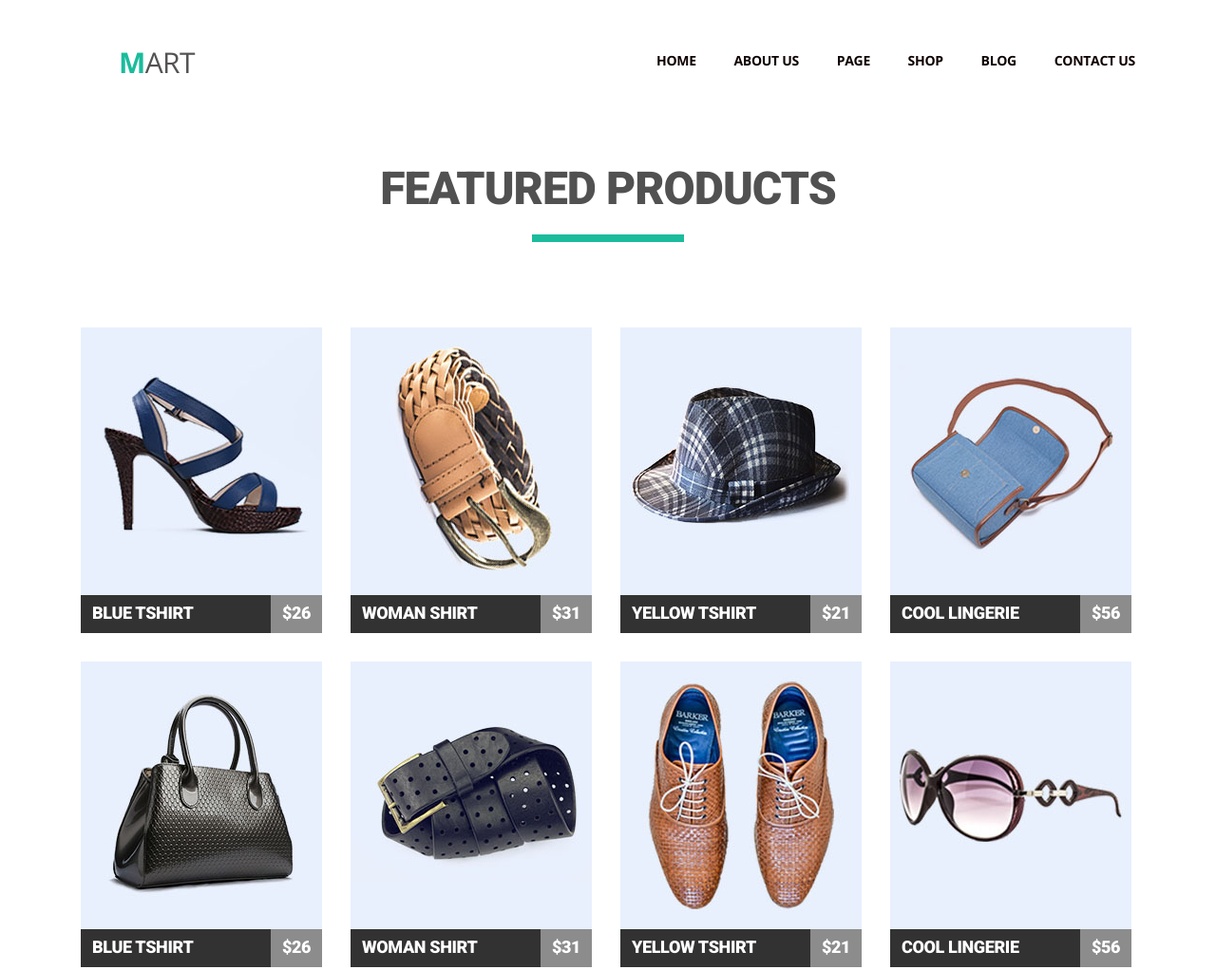
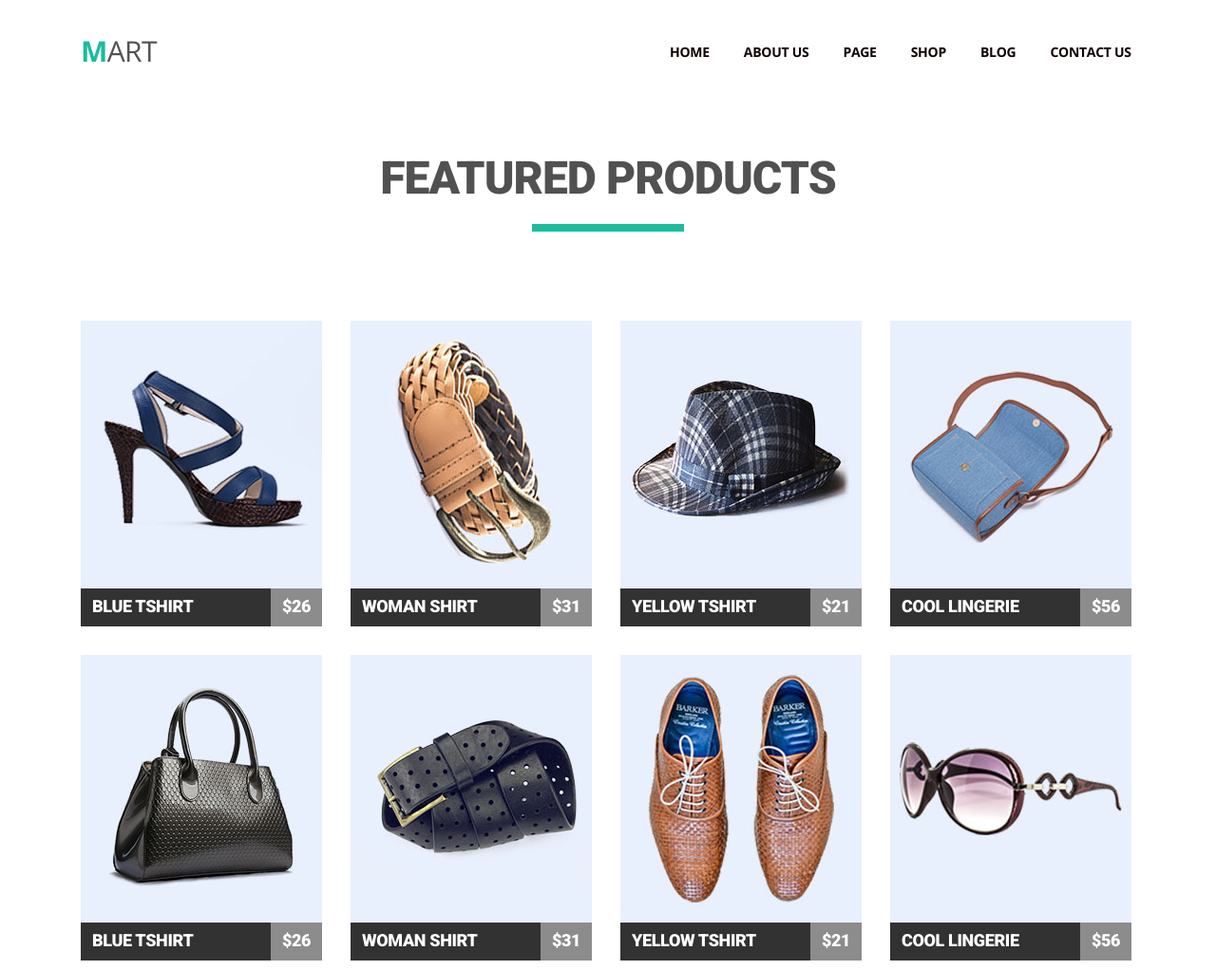
Before and after one commit to Oleh-Lee/goit-fe-course, a plain HTML site: page html-css/module-4/index.html in a window 1280 px wide. Shown: the top 1022 px of the page at 95% size. Drawn offline with nearby package versions, Linux system fonts and the light colour scheme.

Commit message:
fixed 4\4

```diff
--- a/html-css/module-4/css/style.css
+++ b/html-css/module-4/css/style.css
@@ -45,8 +45,8 @@ body{
     padding-bottom: 106px;
 }
 header{
-    padding-top: 36px;
-    padding-bottom: 98px;
+    padding-top: 38px;
+    padding-bottom: 100px;
 }
 .logo{
     margin: 0;
@@ -54,7 +54,7 @@ header{
     list-style: none;
     float: left;
 }
-.logo a{
+.logo{
     font-size: 30px;
     line-height: 32px;
     font-weight: 400;
@@ -63,7 +63,7 @@ header{
     text-transform: uppercase;
     color: #555252;
 }
-.logo a:hover{
+.logo:hover{
     color: #1abc9c;
 }
 .logo::first-letter{
@@ -75,12 +75,12 @@ header{
     list-style: none;
     margin: 0;
     padding: 0;
-    text-align: right;
-    width: 1110px;
+    width: 490px;
+    float: right;
+
     }
     .site-navigation li{
-        display: inline-block;
-        vertical-align: middle;
+        float: left;
     }
     .site-navigation li:not(:last-child){
         margin-right: 36px;
@@ -90,9 +90,11 @@ header{
     font-weight: 700;
     text-transform: uppercase;
     text-decoration: none;
-    line-height: 11px;
+    line-height: 34px;
     font-size: 14px;
     letter-spacing: -0.28px;
+    display: block;
+
 }
 .site-navigation a:hover{
     color: #1abc9c;
@@ -100,9 +102,6 @@ header{
 .product-title{
     text-align: center;
     margin: 0;
-    margin-bottom: 32px;
-}
-.product-title{
     font-family: 'Roboto', sans-serif;
     font-weight: 900;
     font-size: 48px;
@@ -110,6 +109,7 @@ header{
     text-transform: uppercase;
     color: #515151;
     letter-spacing: -0.96px;
+    margin-bottom: 94px;
 }
 .product-title::after{
     display: block;
@@ -119,7 +119,6 @@ header{
     background-color: #1abc9c;
     margin: 0 auto;
     margin-top: 32px;
-    margin-bottom: 90px;
 }
 .product-list{
     list-style: none;
@@ -174,7 +173,6 @@ p.price{
     margin: 0;
     text-align: center;
     text-transform: uppercase;
-
 }
 .news{
 padding-bottom: 46px;
@@ -188,6 +186,7 @@ padding-bottom: 46px;
     color: #515151;
     letter-spacing: -0.96px;
     text-align: center;
+    margin-bottom: 82px;
 }
 .news-title::after{
     display: block;
@@ -197,7 +196,6 @@ padding-bottom: 46px;
     background-color: #1abc9c;
     margin: 0 auto;
     margin-top: 32px;
-    margin-bottom: 82px;
 }
 .news-list{
     list-style: none;
@@ -245,7 +243,6 @@ letter-spacing: -0.36px;
     border: none;
     border-radius: 4px;
     text-align: center;
-
     font-size: 16px;
     line-height: 48px;
     font-weight: 300;
--- a/html-css/module-4/index.html
+++ b/html-css/module-4/index.html
@@ -17,9 +17,7 @@
     <div class="container">
         <header class="page-header">
             <nav class="clearfix">
-                <ul>
-                    <li class="logo"><a href="#" class="site-logo">Mart</a></li>
-                </ul>
+                <a href="#" class="logo">Mart</a>
                 <ul class="site-navigation clearfix">
                     <li><a class="main-menu-link" href="#">Home</a></li>
                     <li><a class="main-menu-link" href="#">About Us</a></li>
```
